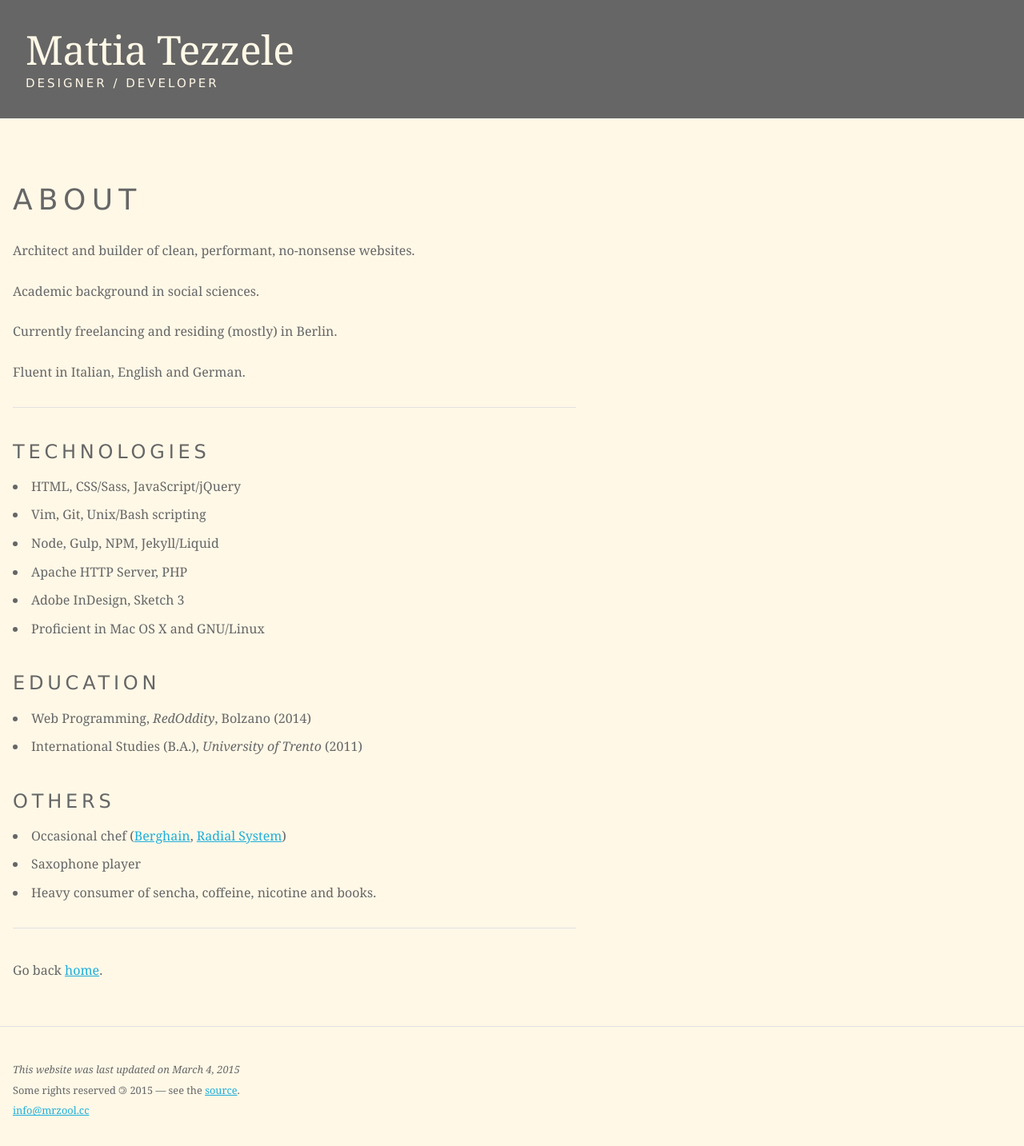
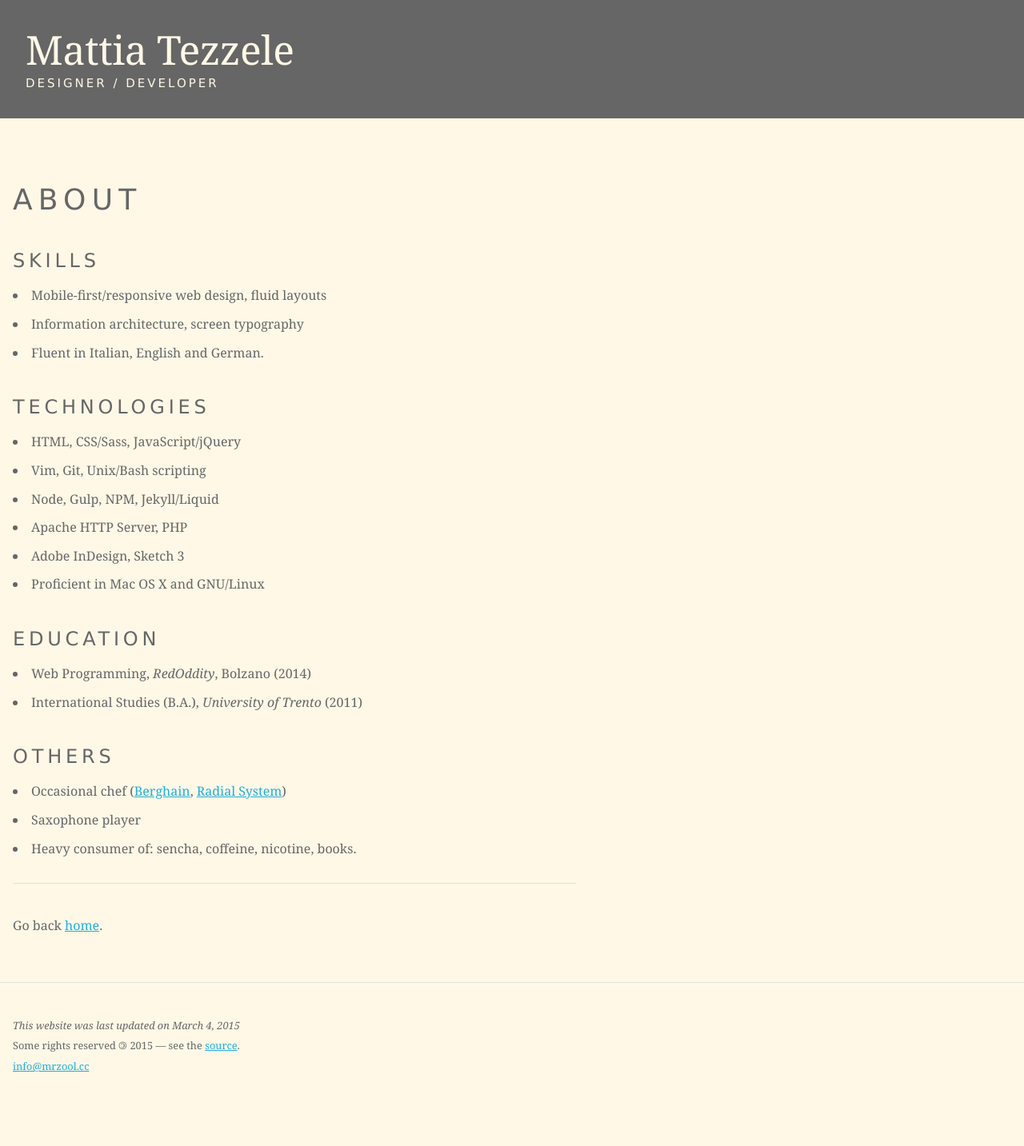
Before and after one commit to mrzool/mrzool.github.io, a Jekyll site: the page built from about/index.md, in a window 1280 px wide. Shown: the whole page at 80% size. Built offline with Jekyll 4.4.1, drawn with Linux system fonts in a browser that asks for light colours; after the commit the page ends 1378 px from its top, so only the background shows below that.

Commit message:
First steps

```diff
--- a/about/index.md
+++ b/about/index.md
@@ -5,15 +5,11 @@ title: "About"
 
 # {{page.title}}
 
-Architect and builder of clean, performant, no-nonsense websites.
+### Skills
 
-Academic background in social sciences.
-
-Currently freelancing and residing (mostly) in Berlin.
-
-Fluent in Italian, English and German.
-
-* * * * *
+- Mobile-first/responsive web design, fluid layouts
+- Information architecture, screen typography
+- Fluent in Italian, English and German.
 
 ### Technologies
 
@@ -33,4 +29,4 @@ Fluent in Italian, English and German.
 
 - Occasional chef ([Berghain](http://www.berghain.de/ "Berghain homepage"), [Radial System](http://www.radialsystem.de "Radial System homepage"))
 - Saxophone player
-- Heavy consumer of sencha, coffeine, nicotine and books.
+- Heavy consumer of: sencha, coffeine, nicotine, books.
```
Also changed, not shown: index.md (+10 -0 lines).
